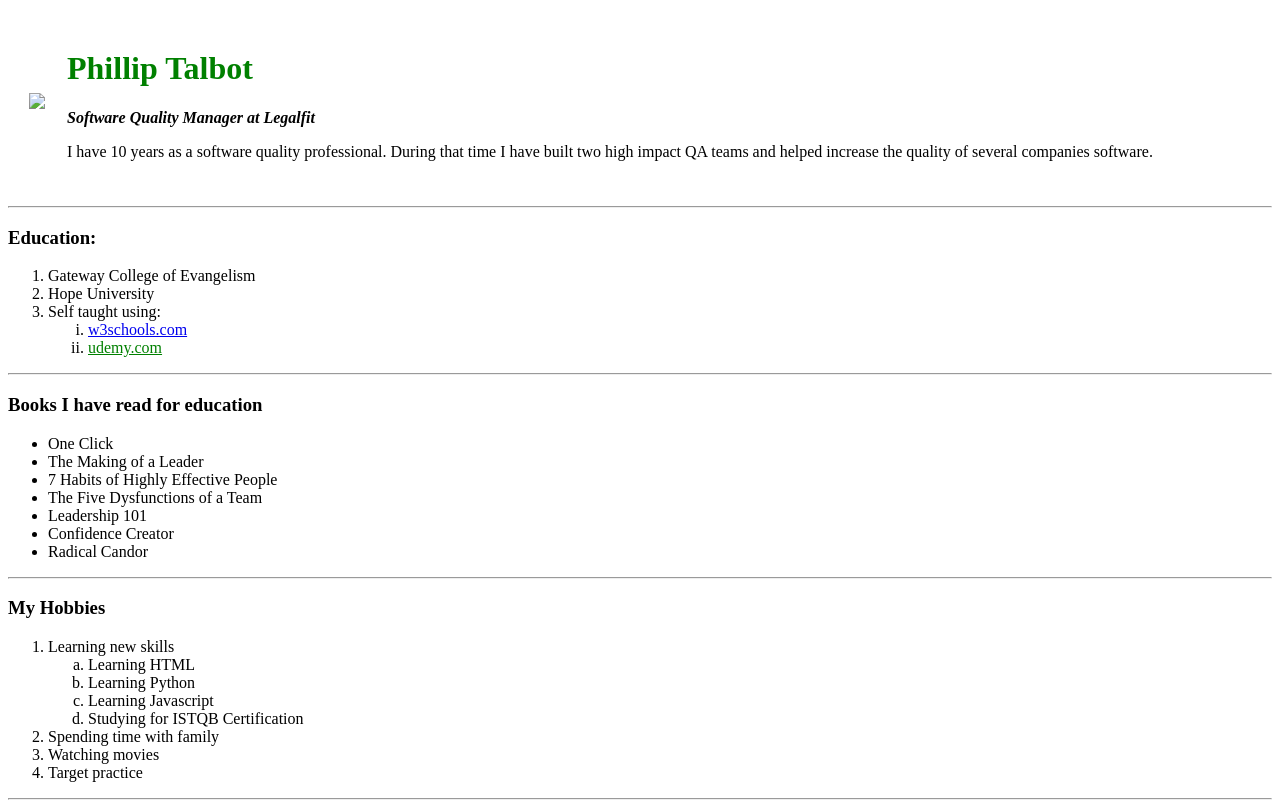
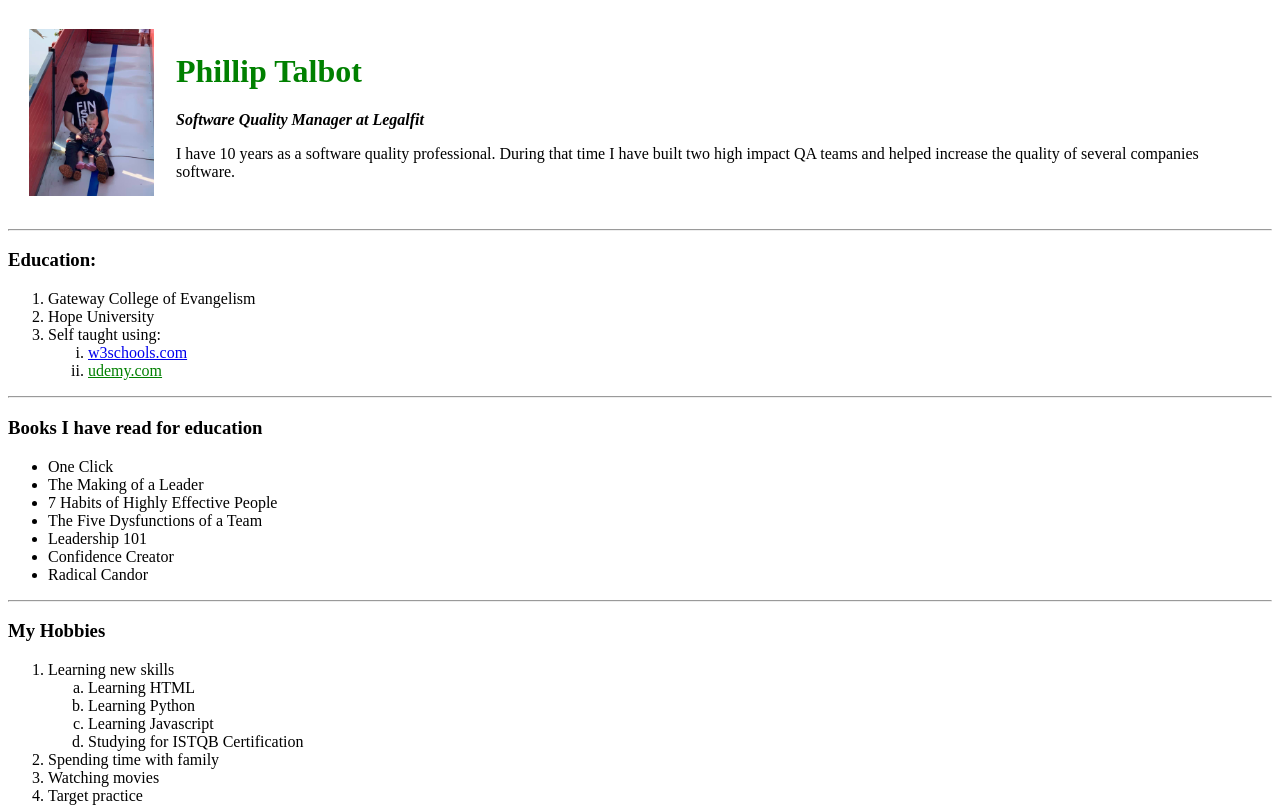
Before and after one commit to ptalbot1987/CV, a plain HTML site: page index.html in a window 1280 px wide. Shown: the top 808 px of the page. Drawn offline with Linux system fonts and the light colour scheme.

Commit message:
Update index.html

```diff
--- a/index.html
+++ b/index.html
@@ -10,7 +10,7 @@
   <table cellspacing=20px>
     <tr>
       <td>
-        <img src="ptalbot1987/CV/blob/main/121259905_3346618738755902_1512558526182142013_n.jpg" width="125" height="auto"/>
+        <img src="https://github.com/ptalbot1987/CV/blob/c39930bf5cc1ef90bfee52ab4518421cd1699d75/121259905_3346618738755902_1512558526182142013_n.jpg" width="125" height="auto"/>
       </td>
       <td>
         <h1 style="color:green;">Phillip Talbot</h1>
```
